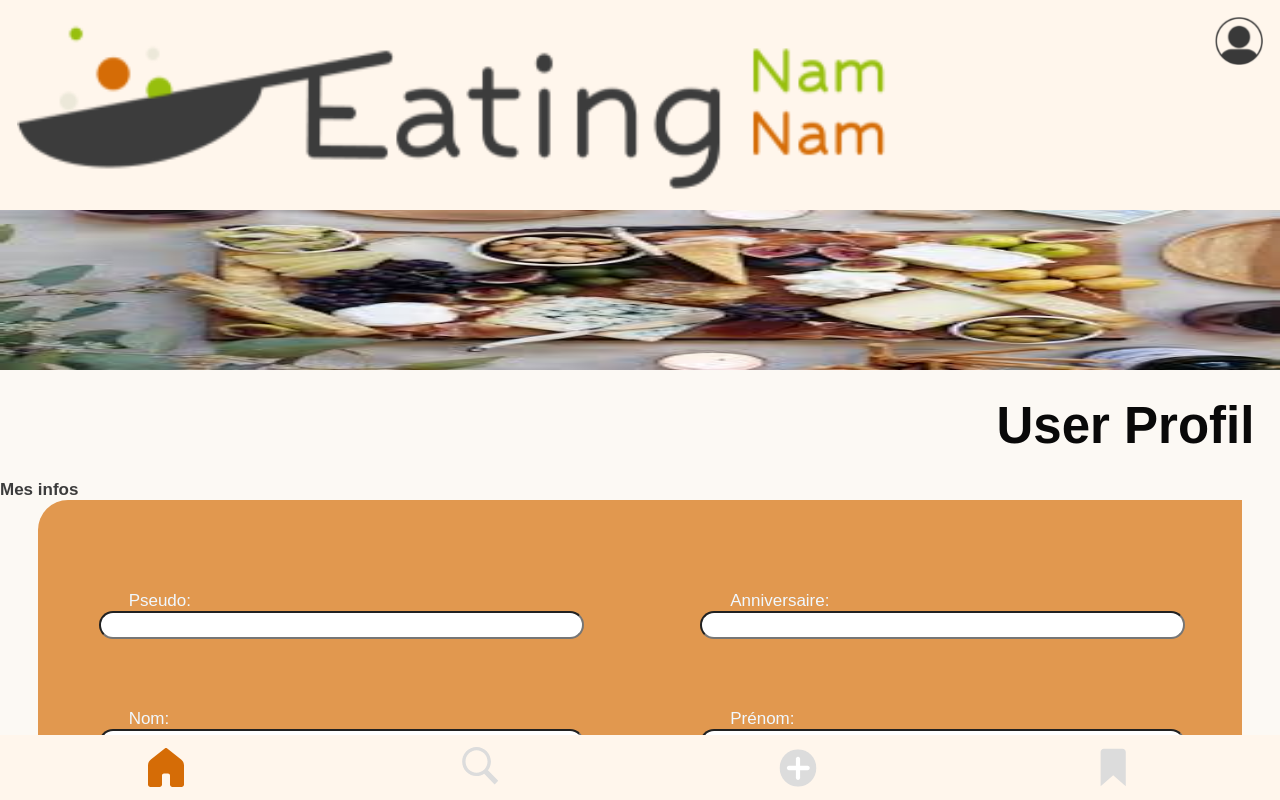
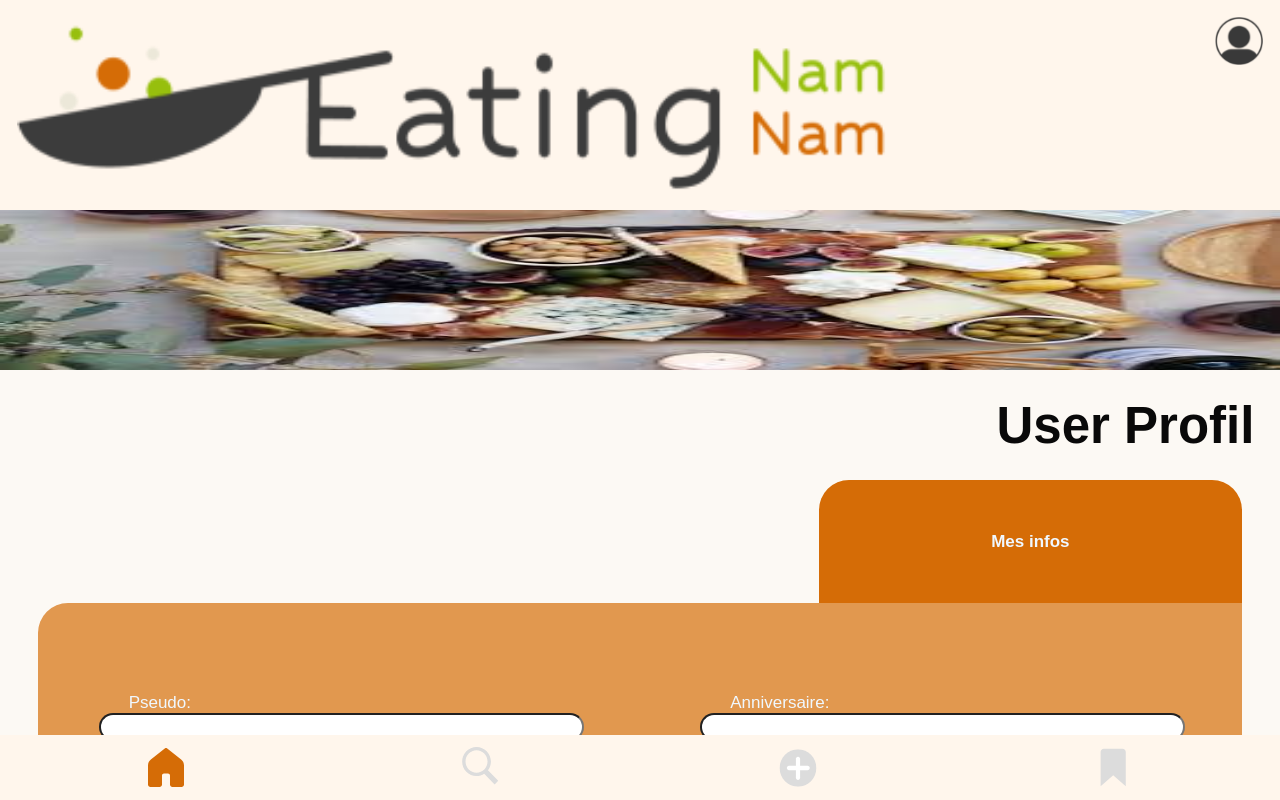
Before and after one commit to WildCodeSchool/0923-lille-JS-eatingnamnam, a React (Vite) app in the folder frontend/: page /profile in a window 1280 px wide. Shown: the top 800 px of the page. Built offline with nearby package versions, Linux system fonts and the light colour scheme; a web font is replaced by a local one.

Commit message:
Update UserProfil.scss

```diff
--- a/frontend/src/pages/UserProfil/UserProfil.scss
+++ b/frontend/src/pages/UserProfil/UserProfil.scss
@@ -8,6 +8,17 @@
 }
 .UserProfil__img {
   height: 20vh;
+}
+.UserProfil__myInfo {
+  background-color: rgb(213, 108, 6);
+
+  padding: 4%;
+  margin-left: 64%;
+  margin-right: 3%;
+  width: 25%;
+  border-radius: 30px 30px 0px 0px;
+  text-align: center;
+  color: aliceblue;
 }
 .UserProfil__info {
   background-color: rgb(225, 152, 79);
```
